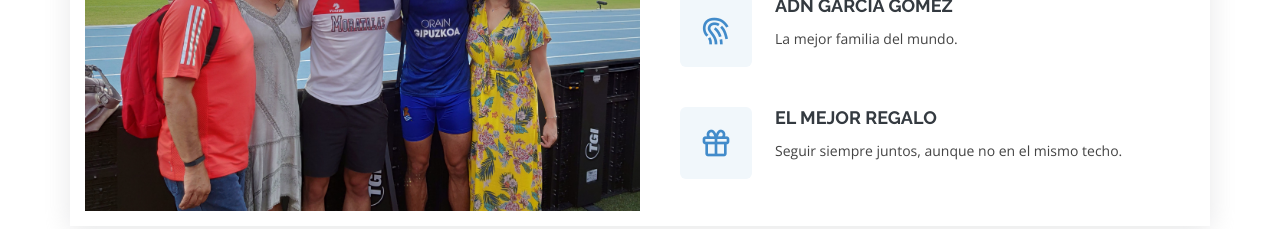
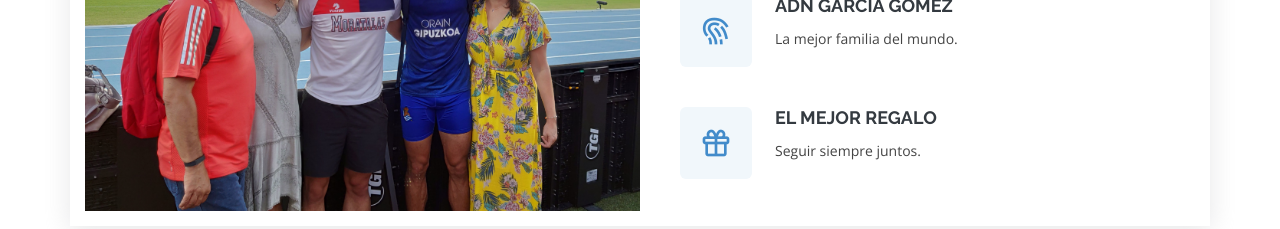
Before and after one commit to ivione93/web-familia, a plain HTML site: page index.html in a window 1280 px wide. Shown: the part 980-1209 px from the top of the page. Drawn offline with nearby package versions, Linux system fonts and the light colour scheme.

Commit message:
Update text

```diff
--- a/index.html
+++ b/index.html
@@ -132,7 +132,7 @@
             <div class="icon-box" data-aos="fade-up" data-aos-delay="100">
               <div class="icon"><i class="bx bx-gift"></i></div>
               <h4 class="title"><a href="">El mejor regalo</a></h4>
-              <p class="description">Seguir siempre juntos, aunque no en el mismo techo.</p>
+              <p class="description">Seguir siempre juntos.</p>
             </div>
 
           </div>
```
